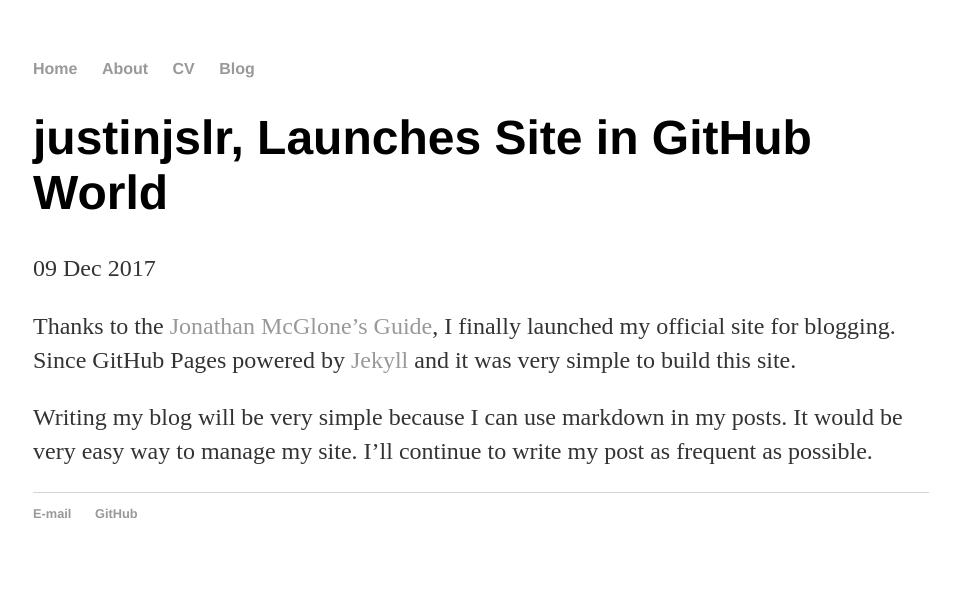
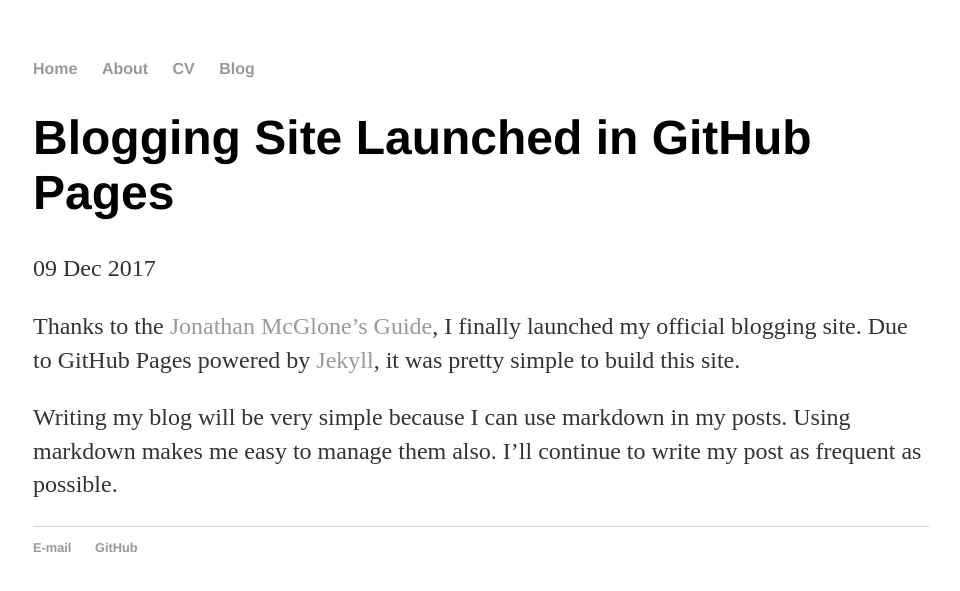
Before and after one commit to justinjslr/justinjslr.github.io, a Jekyll site: the page built from _posts/2017-12-09-justinjslr-site-launched.md, in a window 1280 px wide. Shown: the top 591 px of the page, without its empty margins (159-1119 px from the left). Built offline with Jekyll 4.4.1, drawn with Linux system fonts in a browser that asks for light colours.

Commit message:
Update 2017-12-09-justinjslr-site-launched.md

```diff
--- a/_posts/2017-12-09-justinjslr-site-launched.md
+++ b/_posts/2017-12-09-justinjslr-site-launched.md
@@ -1,11 +1,12 @@
 ---
 layout: post
-title: "justinjslr, Launches Site in GitHub World"
+title: "Blogging Site Launched in GitHub Pages"
 date: 2017-12-09
 ---
 
-Thanks to the [Jonathan McGlone's Guide](http://jmcglone.com/guides/github-pages/), I finally launched my official site for blogging.
-Since GitHub Pages powered by [Jekyll](http://jekyllrb.com) and it was very simple to build this site.
+Thanks to the [Jonathan McGlone's Guide](http://jmcglone.com/guides/github-pages/), I finally launched my official blogging site.
+Due to GitHub Pages powered by [Jekyll](http://jekyllrb.com), it was pretty simple to build this site.
 
-Writing my blog will be very simple because I can use markdown in my posts. It would be very easy way to manage my site.
-I'll continue to write my post as frequent as possible.
+Writing my blog will be very simple because I can use markdown in my posts.
+Using markdown makes me easy to manage them also.
+I’ll continue to write my post as frequent as possible.
```
